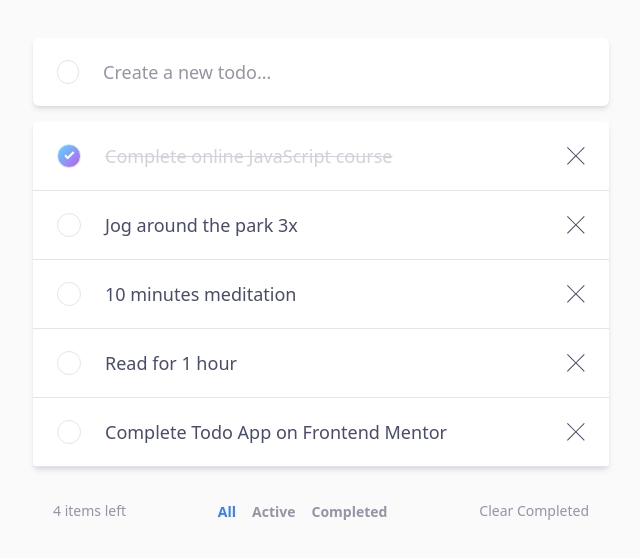
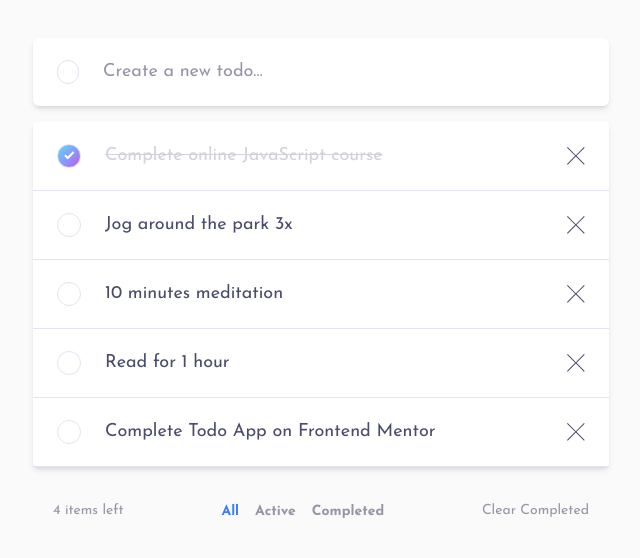
Before and after one commit to mayurDayal2000/todo-app-main, a React (Vite) app: page / in a window 1280 px wide. Shown: the part 148-706 px from the top of the page, without its empty margins (319-959 px from the left). Built offline with nearby package versions, Linux system fonts and the light colour scheme.

Commit message:
added Josefin Sans font

```diff
--- a/index.html
+++ b/index.html
@@ -6,6 +6,10 @@
   <meta name="viewport" content="width=device-width, initial-scale=1.0">
   <link rel="shortcut icon" href="/favicon-32x32.png" type="image/png">
   <title>Frontend Mentor | Todo app</title>
+
+  <link rel="preconnect" href="https://fonts.googleapis.com">
+  <link rel="preconnect" href="https://fonts.gstatic.com" crossorigin>
+  <link href="https://fonts.googleapis.com/css2?family=Josefin+Sans:wght@400;700&display=swap" rel="stylesheet">
 </head>
 
 <body>
--- a/src/App.tsx
+++ b/src/App.tsx
@@ -24,7 +24,7 @@ export default function App() {
   const todosCount = todos.filter((todo) => !todo.isCompleted).length;
 
   return (
-    <div className="min-h-screen w-full bg-[#FAFAFA] px-6 transition-colors ease-in md:flex md:items-center md:justify-center dark:bg-[#171823]">
+    <div className="min-h-screen w-full bg-[#FAFAFA] px-6 transition-colors ease-in md:flex md:items-center md:justify-center dark:bg-[#171823] font-display">
       <div className="mx-auto w-full max-w-xl py-10">
         <Header />
 
--- a/tailwind.config.js
+++ b/tailwind.config.js
@@ -2,7 +2,11 @@
 export default {
   content: ["./index.html", "./src/**/*.{js,ts,jsx,tsx}"],
   theme: {
-    extend: {},
+    extend: {
+      fontFamily: {
+        display: "Josefin Sans"
+      }
+    },
   },
   plugins: [],
   darkMode: 'selector'
```
